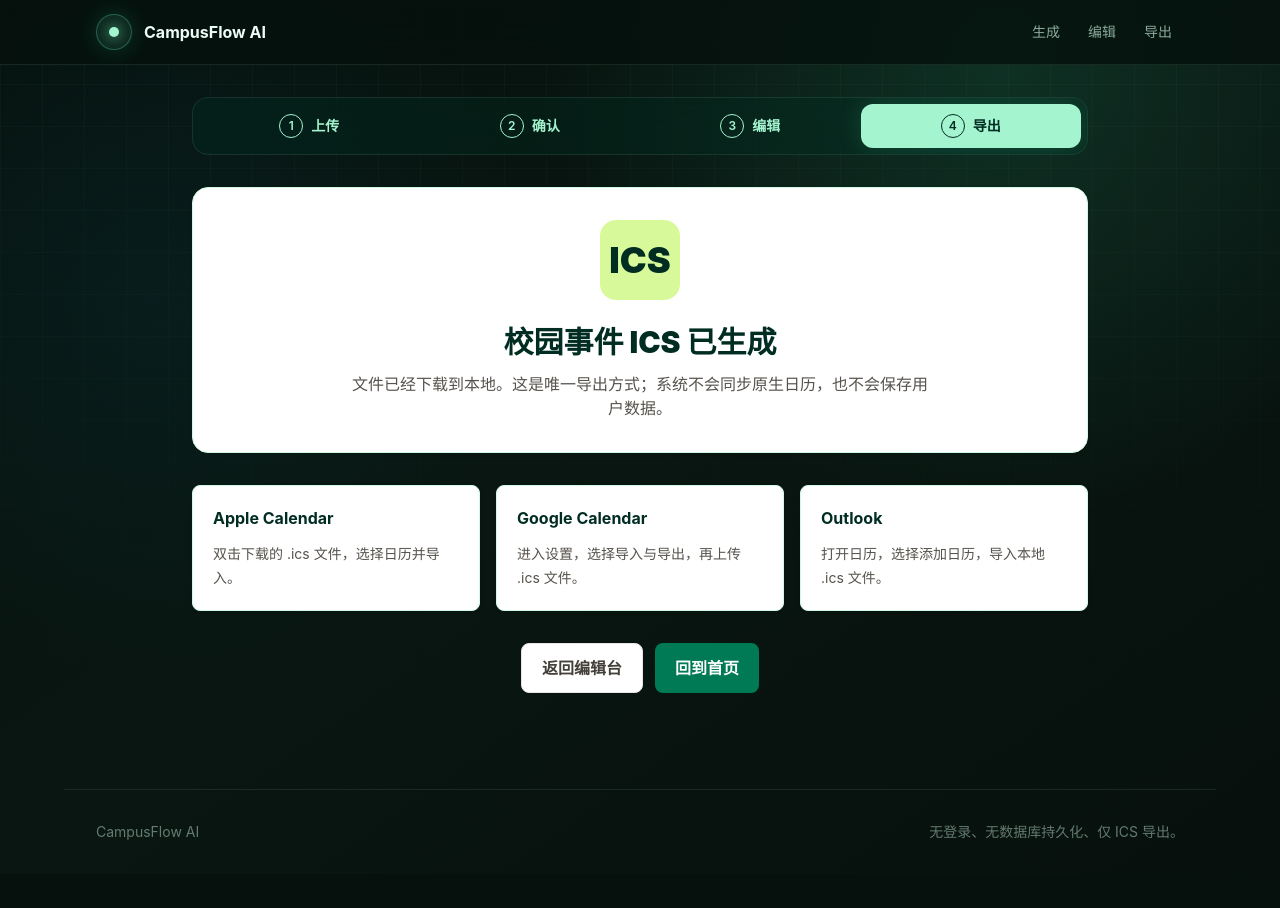
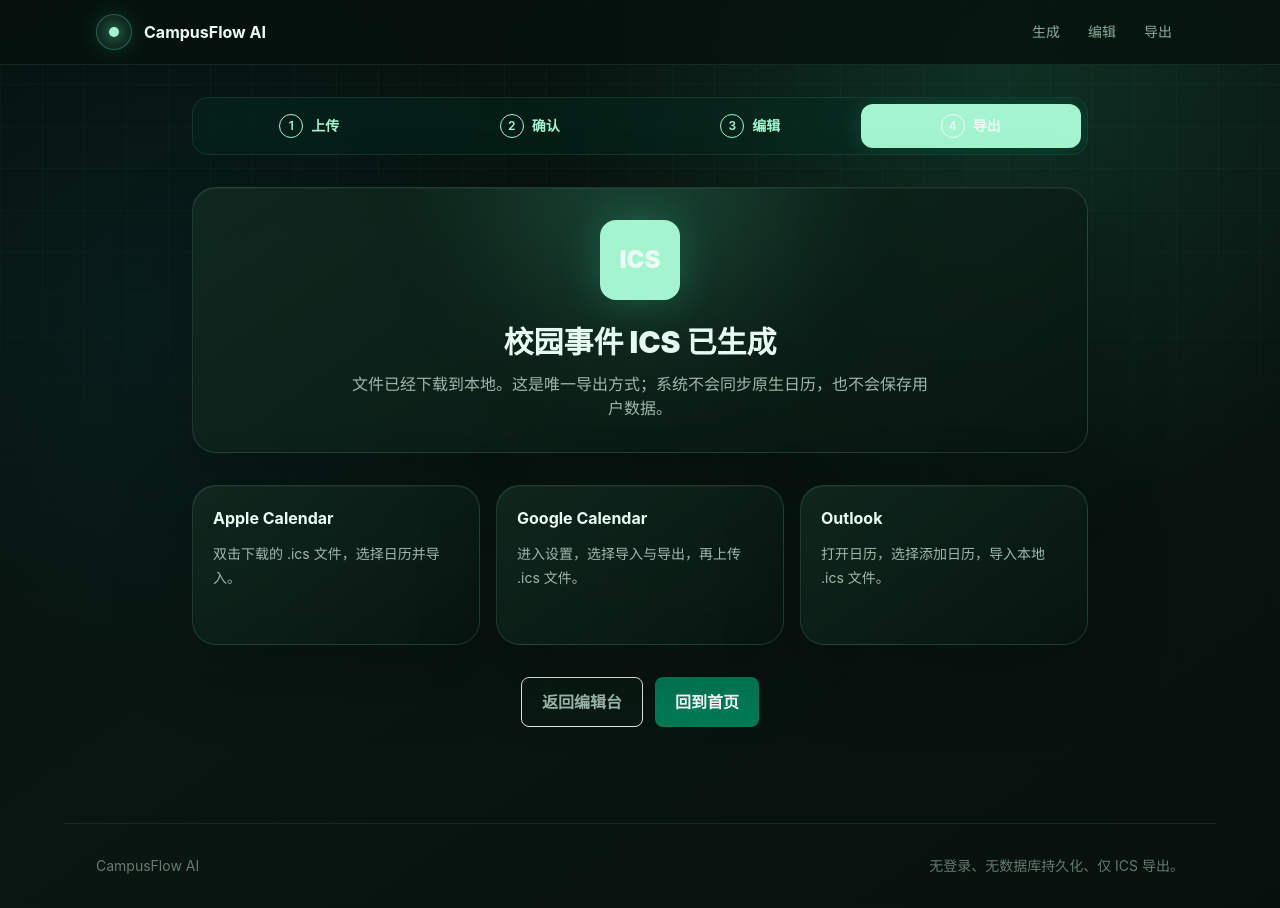
Before and after one commit to liutianyi746-lab/campusflow-web, a Next.js app: page /export in a window 1280 px wide. Before the commit the page ends 874 px from the top, so only its background shows below. Built offline with nearby package versions, Linux system fonts and the light colour scheme.

Commit message:
feat: refresh editing and export surfaces (task 5/6)

```diff
--- a/src/app/editor/page.tsx
+++ b/src/app/editor/page.tsx
@@ -139,7 +139,7 @@ function EventEditor({ event, updateEvent, removeEvent, setMessage }: EventEdito
   };
 
   return (
-    <section className="rounded-xl border border-emerald-100 bg-white p-5 shadow-sm">
+    <section className="editor-panel glass-panel rounded-xl p-5">
       <div className="flex flex-col justify-between gap-3 border-b border-stone-100 pb-4 sm:flex-row sm:items-start">
         <div>
           <h2 className="font-bold text-emerald-950">编辑事件</h2>
@@ -457,7 +457,7 @@ export default function EditorPage() {
   }
 
   return (
-    <div className="mx-auto max-w-6xl">
+    <div className="workflow-page mx-auto max-w-6xl">
       <StepIndicator current="editor" />
       <div className="mb-6 flex flex-col justify-between gap-4 lg:flex-row lg:items-end">
         <div>
@@ -485,7 +485,7 @@ export default function EditorPage() {
       </div>
 
       <div className="grid gap-5 lg:grid-cols-[360px_1fr]">
-        <section className="overflow-hidden rounded-xl border border-emerald-100 bg-white shadow-sm">
+        <section className="event-list-panel glass-panel overflow-hidden rounded-xl">
           <div className="flex items-center justify-between border-b border-emerald-100 px-4 py-3">
             <div>
               <h2 className="font-bold text-emerald-950">事件列表</h2>
@@ -538,7 +538,7 @@ export default function EditorPage() {
         </section>
 
         <main className="space-y-5">
-          <section className="rounded-xl border border-emerald-100 bg-white p-5 shadow-sm">
+          <section className="glass-panel rounded-xl p-5">
             <div className="flex flex-col justify-between gap-3 sm:flex-row sm:items-start">
               <div>
                 <h2 className="font-bold text-emerald-950">节假日停课</h2>
@@ -599,7 +599,7 @@ export default function EditorPage() {
             />
           ) : null}
 
-          <section className="grid gap-4 rounded-xl border border-emerald-100 bg-white p-5 shadow-sm lg:grid-cols-[1fr_auto] lg:items-end">
+          <section className="glass-panel grid gap-4 rounded-xl p-5 lg:grid-cols-[1fr_auto] lg:items-end">
             <label>
               <span className="font-bold text-emerald-950">补充一条事件</span>
               <textarea
--- a/src/app/export/page.tsx
+++ b/src/app/export/page.tsx
@@ -22,10 +22,11 @@ export default function ExportPage() {
   const router = useRouter();
 
   return (
-    <div className="mx-auto max-w-4xl">
+    <div className="workflow-page mx-auto max-w-4xl">
       <StepIndicator current="export" />
-      <section className="rounded-2xl border border-emerald-100 bg-white p-8 text-center shadow-sm">
-        <div className="mx-auto grid size-20 place-items-center rounded-2xl bg-lime-200 text-4xl font-black text-emerald-950">
+      <section className="export-success glass-panel relative overflow-hidden rounded-2xl p-8 text-center">
+        <div className="absolute left-1/2 top-0 -z-0 size-72 -translate-x-1/2 -translate-y-1/2 rounded-full bg-emerald-300/15 blur-3xl" aria-hidden="true" />
+        <div className="relative mx-auto grid size-20 place-items-center rounded-2xl bg-emerald-200 text-2xl font-black text-emerald-950 shadow-[0_0_40px_rgba(52,211,153,.28)]">
           ICS
         </div>
         <h1 className="mt-6 text-3xl font-black text-emerald-950">校园事件 ICS 已生成</h1>
@@ -36,7 +37,7 @@ export default function ExportPage() {
 
       <section className="mt-8 grid gap-4 md:grid-cols-3">
         {CALENDARS.map((calendar) => (
-          <article key={calendar.name} className="rounded-lg border border-emerald-100 bg-white p-5 shadow-sm">
+          <article key={calendar.name} className="calendar-card glass-panel shine-card rounded-xl p-5">
             <h2 className="font-bold text-emerald-950">{calendar.name}</h2>
             <p className="mt-3 text-sm leading-6 text-stone-600">{calendar.step}</p>
           </article>
--- a/src/app/globals.css
+++ b/src/app/globals.css
@@ -224,6 +224,23 @@ label {
   border-color: rgba(167, 243, 208, 0.08);
 }
 
+.event-list-panel article {
+  border-color: rgba(167, 243, 208, 0.08);
+  background: transparent;
+}
+
+.event-list-panel article:hover {
+  background: rgba(110, 231, 183, 0.05);
+}
+
+.editor-panel {
+  background: rgba(9, 29, 21, 0.9);
+}
+
+.calendar-card {
+  min-height: 10rem;
+}
+
 @media (prefers-reduced-motion: reduce) {
   *,
   *::before,
```
Also changed, not shown: 1 other file (tests, documents, lock files or other folders).
